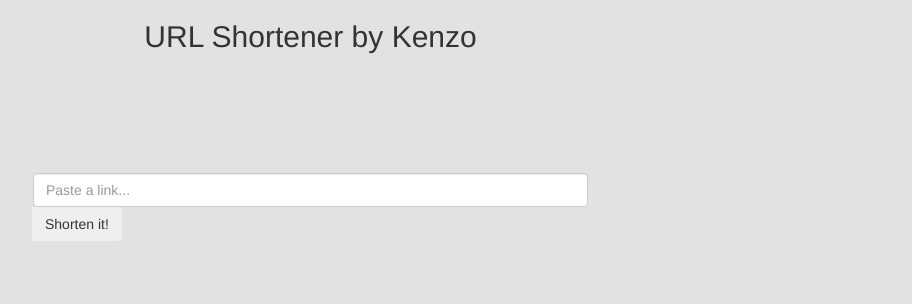
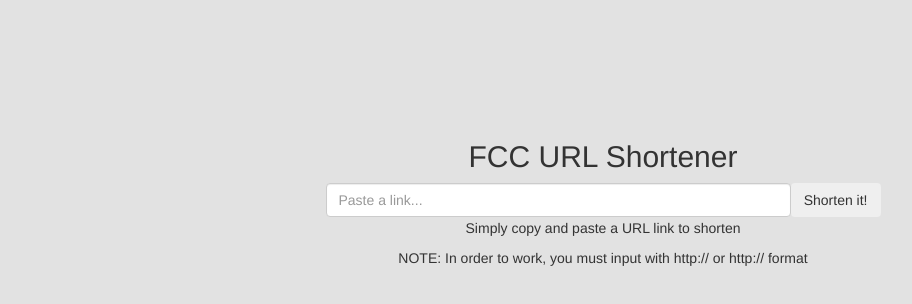
Before and after one commit to KenzoM/url-shortener, a website: page views/index.html in a window 1280 px wide. Shown: the whole page, without its empty margins (37-949 px from the left). Drawn offline with nearby package versions, Linux system fonts and the light colour scheme; files that its build step writes are made by us from their sources; files whose address does not match are found by name.

Commit message:
add simple css style

```diff
--- a/public/css/styles.css
+++ b/public/css/styles.css
@@ -1,6 +1,8 @@
-body{
-  background: #e2e2e2
+body {
+  margin: 120px auto;
+  background: #e2e2e2;
 }
-.form-control{
-  margin-top: 110px;
+
+#input{
+  display: inline-flex;
 }
--- a/views/index.html
+++ b/views/index.html
@@ -11,21 +11,23 @@
 <body>
   <div class="container">
     <div class="row">
-      <div class="col-md-6">
-        <h2 class="text-center">URL Shortener by Kenzo</h2>
+      <div class="col-md-12">
+        <h2 class="text-center">FCC URL Shortener </h2>
       </div>
     </div>
     <div class="row">
-      <div class="col-md-6">
+      <div id='input' class="col-md-6 col-md-offset-3">
         <input id="url-field" type="text" class="form-control" placeholder="Paste a link...">
-        <span class="input-group-btn">
           <button id="shorten-btn" class="btn btn-shorten" type="button">Shorten it!</button>
-        </span>
       </div>
     </div>
-    <div class="row">
-      <div id="shortenURL" class="col-md-6">
+    <div class="row text-center">
+      <div id="shortenURL" class="col-md-6 col-md-offset-3">
       </div>
+    </div>
+    <div class="row text-center">
+      <p>Simply copy and paste a URL link to shorten</p>
+      <p>NOTE: In order to work, you must input with http:// or http:// format</p>
     </div>
   </div>
   <script src="javascript/shorten.js"></script>
```
Also changed, not shown: gulpfile.js (added, +39 -0 lines), package.json (+11 -1 lines).
